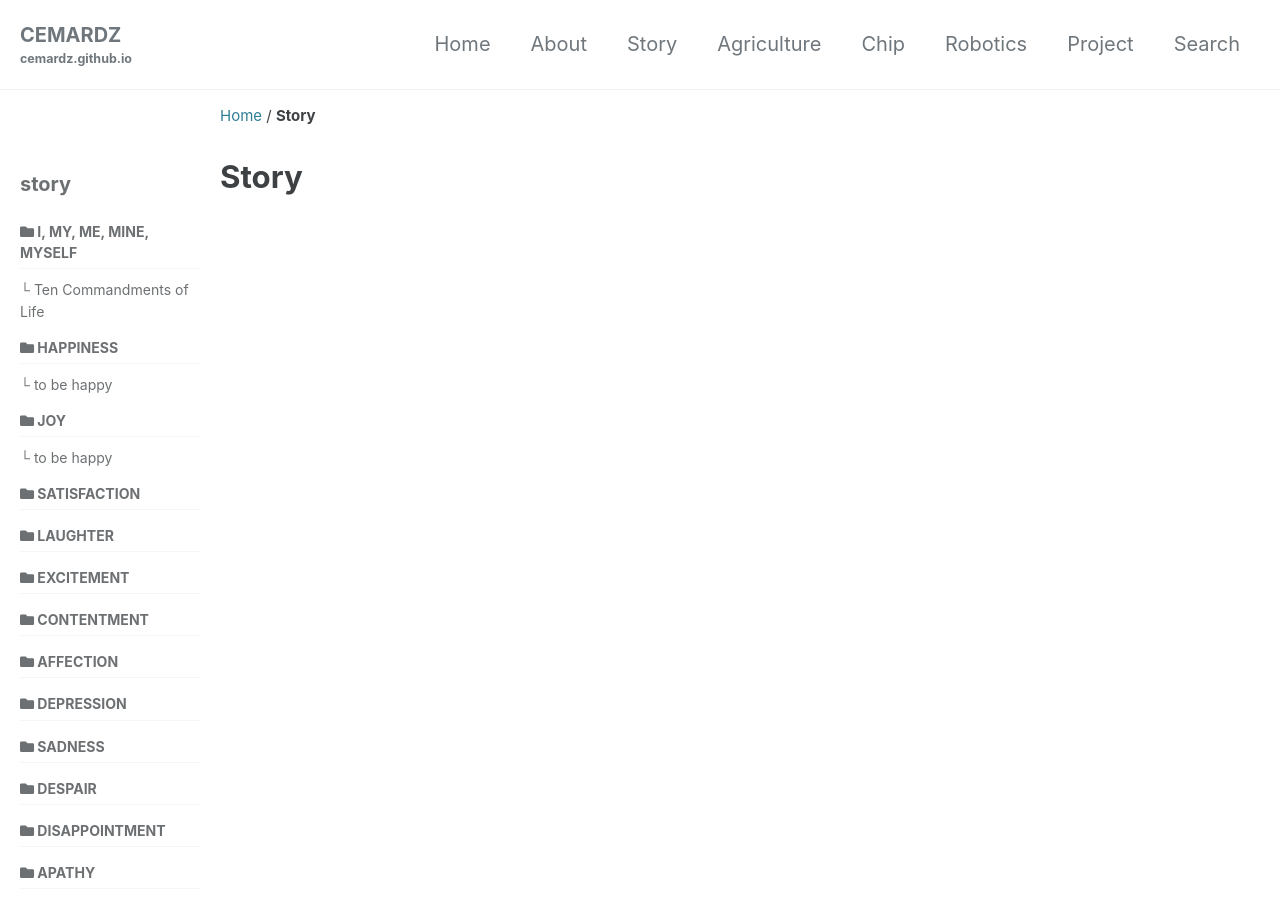
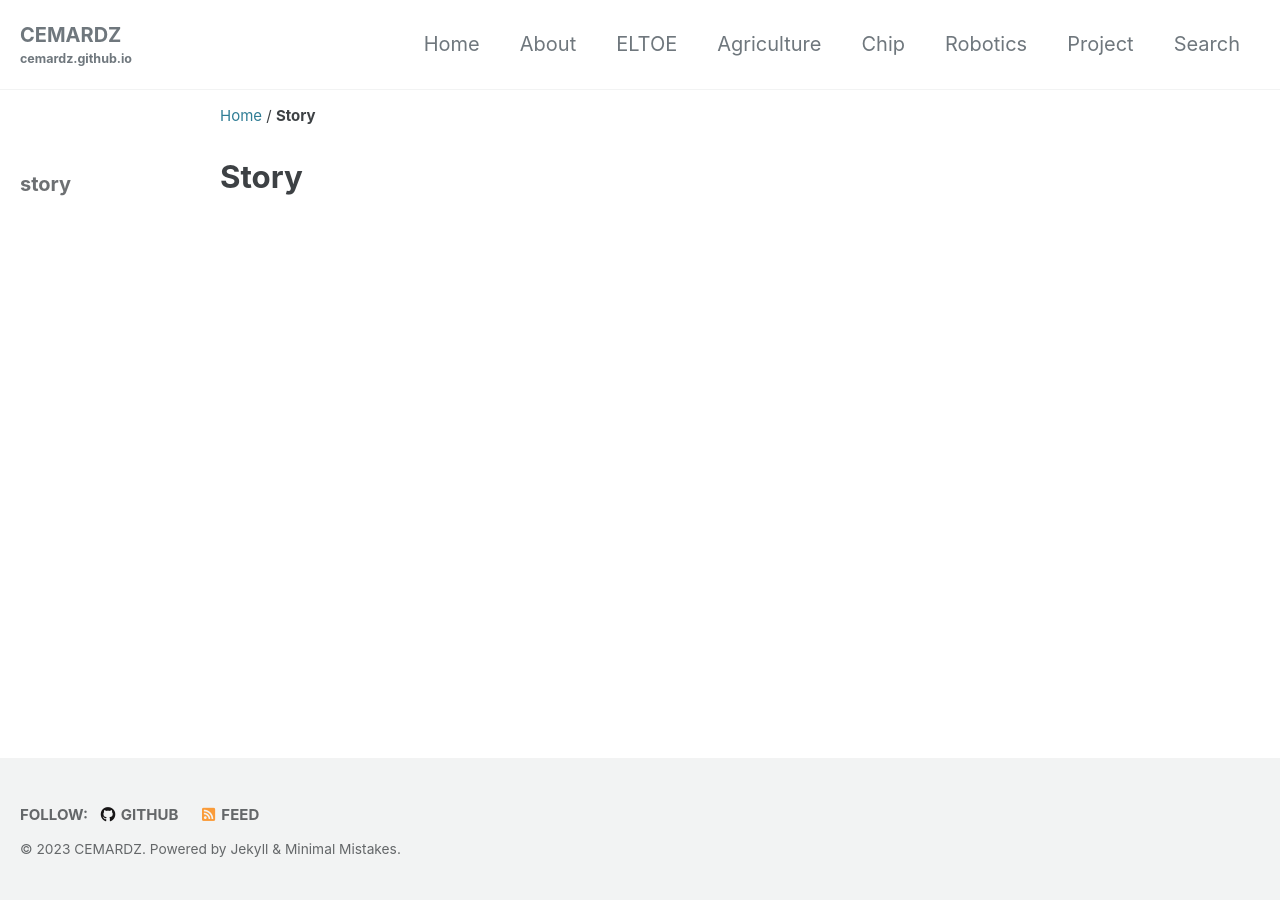
Before and after one commit to cemardz/cemardz.github.io, a Jekyll site: the page built from _pages/story.md, in a window 1280 px wide and 900 px high. Built offline with Jekyll 4.4.1, drawn with Linux system fonts in a browser that asks for light colours; cached includes are drawn as plain includes; some web fonts are replaced.

Commit message:
Update navigation.yml

```diff
--- a/_data/navigation.yml
+++ b/_data/navigation.yml
@@ -4,8 +4,8 @@ main:
     url: /index.html
   - title: "About"
     url: /about/
-  - title: "Story"
-    url: /story/
+  - title: "ELTOE"
+    url: /eltoe/
   - title: "Agriculture"
     url: /agriculture/
   - title: "Chip"
@@ -26,62 +26,6 @@ main:
   # - title: "Sitemap"
   #   url: /sitemap/
 
-sidebar-story:
-  - title: "I,  my,  me,  mine,  myself"
-    url: /story/me/
-    children:
-      - title: "Ten Commandments of Life"
-        url: /story/me/TenCommandmentsOfLife
-  - title: "happiness"
-    url: /story/happiness/
-    children:
-      - title: "to be happy"
-        url: /story/happiness/to-be-happy
-  - title: "Joy"
-    url: /story/happiness/
-    children:
-      - title: "to be happy"
-        url: /story/happiness/to-be-happy
-  - title: "Satisfaction"
-    url: /story/happiness/
-    children:
-  - title: "Laughter"
-    url: /story/happiness/
-    children:
-  - title: "Excitement"
-    url: /story/happiness/
-    children:
-  - title: "Contentment"
-    url: /story/happiness/
-    children:
-  - title: "Affection"
-    url: /story/happiness/
-    children:
-  - title: "Depression"
-    url: /story/happiness/
-    children:
-  - title: "Sadness"
-    url: /story/happiness/
-    children:
-  - title: "Despair"
-    url: /story/happiness/
-    children:
-  - title: "Disappointment"
-    url: /story/happiness/
-    children:
-  - title: "Apathy"
-    url: /story/happiness/
-    children:
-  - title: "Guilt"
-    url: /story/happiness/
-    children:
-  - title: "Anger"
-    url: /story/happiness/
-    children:
-  - title: "Love"
-    url: /story/happiness/
-    children:
-
 sidebar-agriculture:
   - title: "smartfarm"
     url: /agriculture/smartfarm/
```
